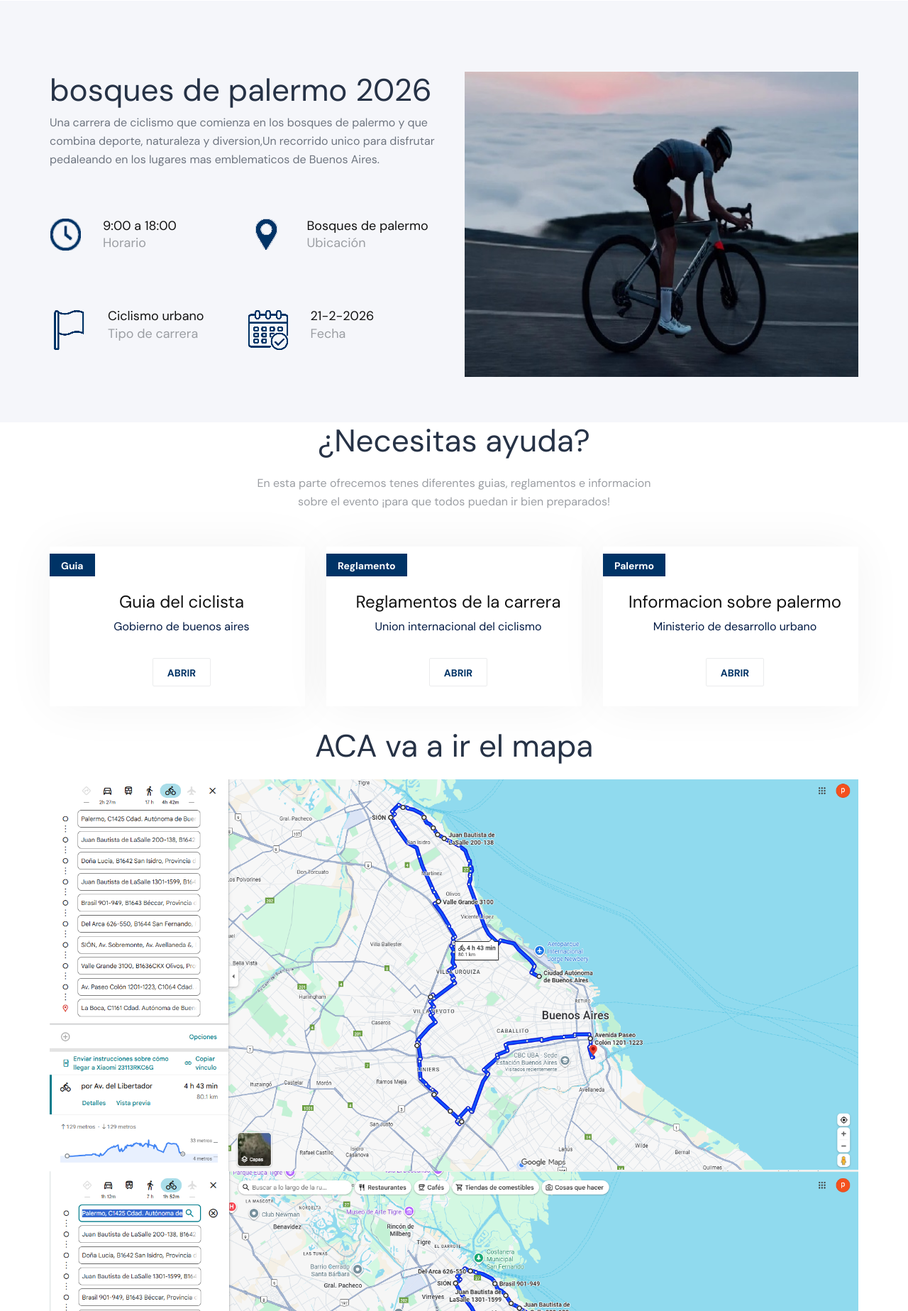
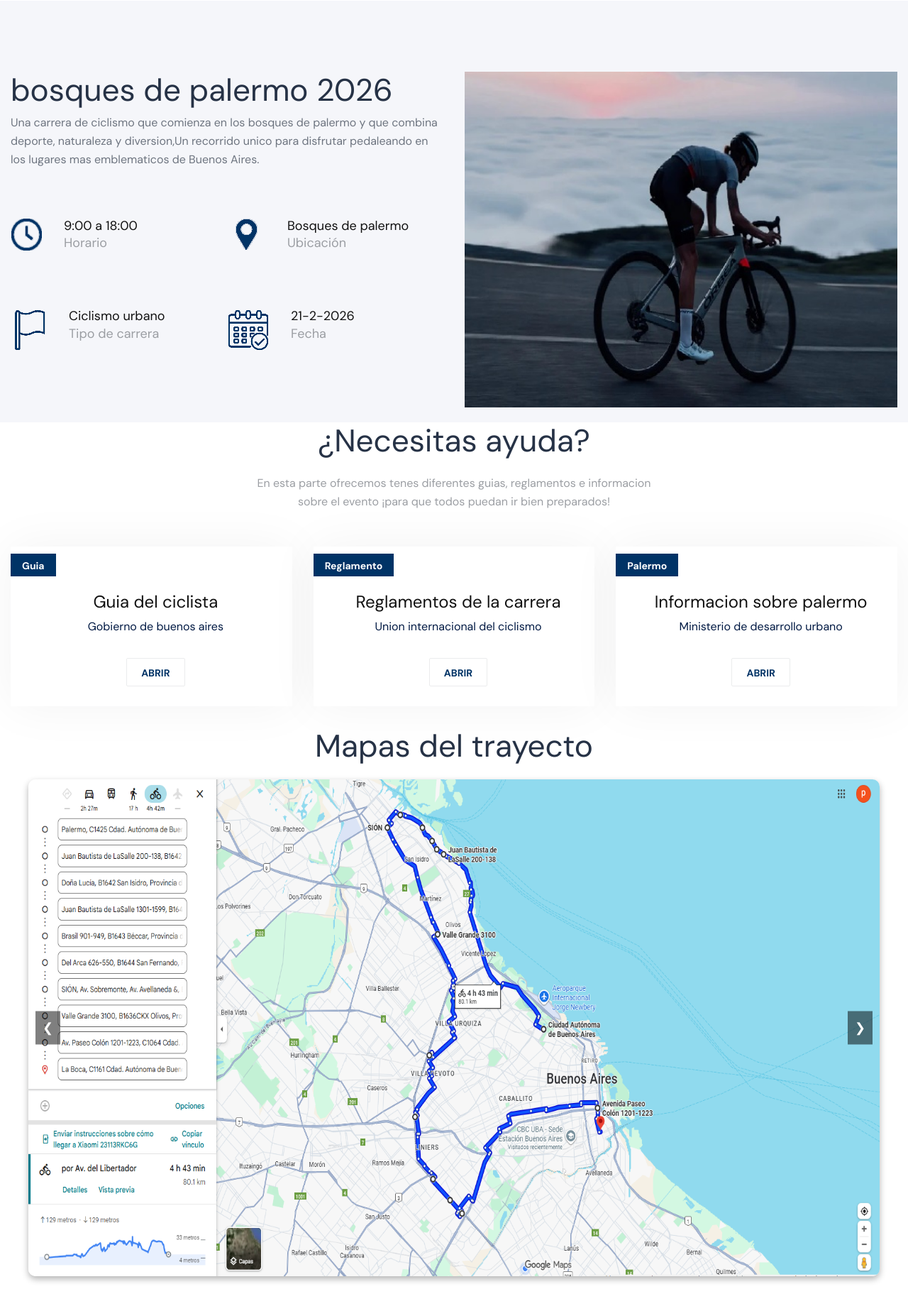
Before and after one commit to LukitasF1809/TP2, a Flask app: page / in a window 1280 px wide. Shown: the part 1738-3585 px from the top of the page at 71% size. Run offline with Flask 3, Linux system fonts and the light colour scheme; some libraries are stand-ins or nearby versions.

Commit message:
Penultimo commit

```diff
--- a/TP2/app/app.py
+++ b/TP2/app/app.py
@@ -16,6 +16,7 @@ app.config['MAIL_PASSWORD'] = os.getenv('MAIL_PASSWORD')
 app.config['MAIL_DEFAULT_SENDER'] = ("MTB Bosques", "ciclismouped@gmail.com")
 mail = Mail(app)
 
+unete= True
 diccionario = {
     "nombre": "bosques de palermo 2026",
     "organizador": "club unidos por el deporte",
@@ -59,11 +60,13 @@ diccionario = {
 
 @app.route('/')
 def home():
-    return render_template('index.html',activate_page='home',diccionario=diccionario)
+    global unete
+    return render_template('index.html',activate_page='home',diccionario=diccionario, unete=unete)
 
 
 @app.route("/registracion", methods=['POST', 'GET'])
 def registracion():
+    global unete
     mensaje= None
 
     if request.method == "POST":
@@ -93,8 +96,9 @@ def registracion():
                             <p><br><strong>Info adicional:</strong> {info}</p>
                         """
             mail.send(correo)
+            unete= False
 
-    return render_template('form.html', mensaje=mensaje, diccionario=diccionario)
+    return render_template('form.html', mensaje=mensaje, diccionario=diccionario, unete=unete)
 
 if __name__ == "__main__":
     app.run("127.0.0.1", port=8081, debug =True)
--- a/TP2/static/css/style.css
+++ b/TP2/static/css/style.css
@@ -254,6 +254,11 @@ ol {
 /*---------------------
   Header
 -----------------------*/
+.header {
+
+background: #dbe0ff;
+
+}
 
 .header__logo {
 	padding: 25px 0 25px;
@@ -303,14 +308,49 @@ ol {
 }
 
 .header__nav {
+	background: linear-gradient(180deg, #dbe0ff, #6b8fb3);
 	position: relative;
-	z-index: 9;
+	z-index: 10;
 	padding-top: 15px;
 }
 
+.slider {
+  position: relative;
+  width: 1200px;
+  height: 700px;
+  margin: auto;
+  overflow: hidden;
+  border-radius: 10px;
+  box-shadow: 0 4px 10px rgba(0,0,0,0.3);
+}
+
+.slides {
+  display: flex;
+  transition: transform 0.5s ease-in-out;
+}
+
+.b-slide {
+  position: absolute;
+  top: 50%;
+  transform: translateY(-50%);
+  background: rgba(0,0,0,0.5);
+  color: #fff;
+  border: none;
+  padding: 10px;
+  cursor: pointer;
+  font-size: 18px;
+}
+
+.slides img {
+  width: 1200px;
+  height: 700px;
+}
+
+.prev { left: 10px; }
+.next { right: 10px; }
+
 .header__menu {
 	display: inline-block;
-
 }
 
 .header__menu ul li {
@@ -692,6 +732,7 @@ ol {
 -----------------------*/
 
 .appointment {
+
     position: relative;
     z-index: 9;
     display: flex;
@@ -705,7 +746,9 @@ ol {
 }
 
 .appointment__text {
-	background: #003366;
+	border-radius: 5%;
+	border: 10px solid  #003972e5;
+	background: #003366e5;
 	padding: 60px 100px;
 }
 
@@ -2699,7 +2742,7 @@ ol {
 
 @media only screen and (min-width: 1200px) {
 	.container {
-		max-width: 1170px;
+		max-width: 1390px;
 	}
 }
 
@@ -2872,6 +2915,7 @@ ol {
 	}
 	.header__top .container {
 		position: relative;
+		background-color: #404D80;
 	}
 	.offcanvas-menu-overlay {
 		position: fixed;
@@ -2910,7 +2954,7 @@ ol {
 		width: 300px;
 		height: 100%;
 		left: -300px;
-		background: #ffffff;
+		background: #5aadc7;
 		z-index: 99;
 		overflow-y: auto;
 		padding: 50px 30px 30px 30px;
@@ -3074,3 +3118,9 @@ ol {
 		font-size: 16px;
 	}
 }
+
+.registracion {
+    position: relative;
+    min-height: 100vh;
+    background: "{{ url_for('static', filename='img/fondo.jpeg') }}" no-repeat center center/cover;
+}
--- a/TP2/templates/base.html
+++ b/TP2/templates/base.html
@@ -39,7 +39,7 @@
         <div class="offcanvas__widget">
             <ul>
                 <li>LLAMANOS AL +54 11 4560 9603</li>
-                <li>ESCRIBINOS: CONTACTO@UNIDOS.COM</li>
+                <li>ESCRIBINOS: CICLISMOUPED@GMAIL.COM </li>
                 <li>HORARIOS: LUN - VIE: 9:00 - 19:00</li>
             </ul>
             <a href="{{url_for ('registracion')}}" class="primary-btn">REGISTRARSE</a>
@@ -83,10 +83,14 @@
                         <div class="header__top__widget">
                             <ul>
                                 <li>LLAMANOS AL +54 11 4560 9603</li>
-                                <li>ESCRIBINOS: CONTACTO@UNIDOS.COM</li>
+                                <li>ESCRIBINOS: CICLISMOUPED@GMAIL.COM</li>
                                 <li>HORARIOS: LUN - VIE: 9:00 - 19:00</li>
                             </ul>
-                            <a href="{{url_for ('registracion')}}" class="primary-btn">UNETE</a>
+                            {% if unete %}
+                                <a href="{{ url_for('registracion') }}" class="primary-btn">UNETE</a>
+                            {% else %}
+                                <span class="primary-btn disabled">¡Gracias por participar!</span>
+                            {% endif %}
                         </div>
                     </div>
                 </div>
@@ -103,9 +107,10 @@
                     <div class="col-lg-9 col-md-9">
                         <nav class="header__menu">
                             <ul>
-                                <li class="active"><a href="{{url_for ('home')}}">INICIO</a></li>
-                                <li><a href="{{url_for ('registracion')}}">REGISTRACION</a></li>
-                                </li>
+                                <li class="{% if request.endpoint == 'home' %}active{% endif %}">
+                                    <a href="{{url_for ('home')}}">INICIO</a></li>
+                                <li class="{% if request.endpoint == 'registracion' %}active{% endif %}" >
+                                    <a href="{{url_for ('registracion')}}">REGISTRACIÓN</a></li>
                             </ul>
                         </nav>
                     </div>
@@ -146,7 +151,7 @@
                         <h5>Contactanos</h5>
                         <ul class="footer-address">
                             <li><i class="fa fa-phone"></i> +54 11 7654 6690</li>
-                            <li><i class="fa fa-envelope"></i> atencion@Clubunidos.com</li>
+                            <li><i class="fa fa-envelope"></i> ciclismouped@gmail.com</li>
                             <li><i class="fa fa-location-arrow"></i> Alberdi 1834 esquina Junin</li>
                         </ul>
                     </div>
--- a/TP2/templates/index.html
+++ b/TP2/templates/index.html
@@ -129,7 +129,7 @@
         <div class="row">
             <div class="col-lg-12">
                 <div class="section-title normal-title">
-                    <h2>ACA va a ir el mapa</h2>
+                    <h2>Mapas del trayecto</h2>
 
 
                     <div class="slider">
@@ -137,8 +137,8 @@
                             <img src="{{ url_for('static', filename='img/MAPA1.png') }}" alt="Mapa 1">
                             <img src="{{ url_for('static', filename='img/MAPA2.png') }}" alt="Mapa 2">
                         </div>
-                        <button class="btn prev">&#10094;</button>
-                        <button class="btn next">&#10095;</button>
+                        <button class="b-slide prev">&#10094;</button>
+                        <button class="b-slide next">&#10095;</button>
                     </div>
 
                 </div>
```
Also changed, not shown: TP2/templates/form.html (+6 -3 lines), TP2/static/img/fondo.jpeg (added), TP2/static/js/main.js (line endings or trailing spaces).
